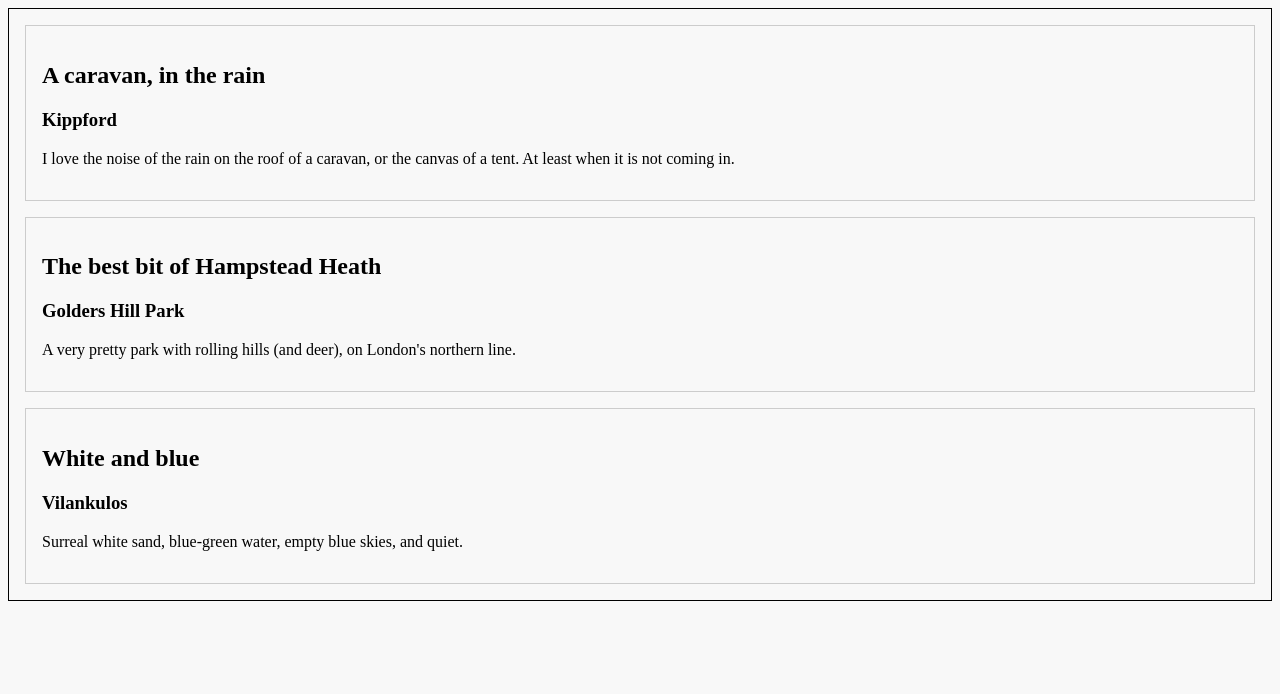
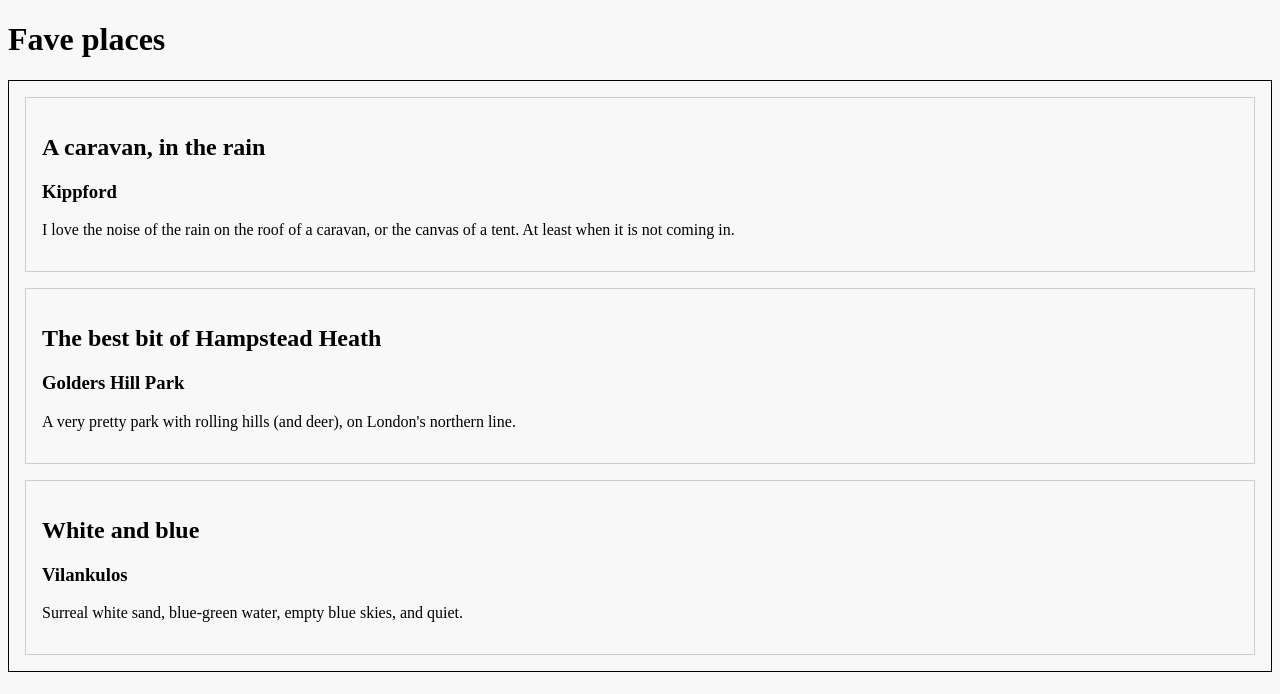
Before and after one commit to nbogie/fave-places-soln-june-2023, a React (Vite) app: page / in a window 1280 px wide. Shown: the top 694 px of the page. Built offline with nearby package versions, Linux system fonts and the light colour scheme.

Commit message:
extract PlacesList and PlaceView

```diff
--- a/src/components/App.tsx
+++ b/src/components/App.tsx
@@ -1,35 +1,13 @@
 import "./App.css";
-import { examplePlaces } from "../data/examplePlaces";
-import { Place } from "../place";
-
-console.log({ examplePlaces });
+import { PlacesList } from "./PlacesList";
 
 function App() {
-    const examplePlacesElements: JSX.Element[] = [
-        <PlaceView place={examplePlaces[0]} key={1} />,
-        <PlaceView place={examplePlaces[1]} key={2} />,
-        <PlaceView place={examplePlaces[2]} key={3} />,
-    ];
-
-    console.log("JSX.Element array: ", examplePlacesElements);
-
-    return <div className="favePlaces">{examplePlacesElements}</div>;
+    return (
+        <div>
+            <h1>Fave places</h1>
+            <PlacesList />
+        </div>
+    );
 }
 
 export default App;
-
-interface PlaceViewProps {
-    place: Place;
-}
-
-function PlaceView(props: PlaceViewProps): JSX.Element {
-    const { title, placeName, description } = props.place;
-
-    return (
-        <div className="place">
-            <h2>{title}</h2>
-            <h3>{placeName}</h3>
-            <p>{description}</p>
-        </div>
-    );
-}
--- /dev/null
+++ b/src/components/PlaceView.tsx
@@ -0,0 +1,17 @@
+import { Place } from "../place";
+
+interface PlaceViewProps {
+    place: Place;
+}
+
+export function PlaceView(props: PlaceViewProps): JSX.Element {
+    const { title, placeName, description } = props.place;
+
+    return (
+        <div className="place">
+            <h2>{title}</h2>
+            <h3>{placeName}</h3>
+            <p>{description}</p>
+        </div>
+    );
+}
--- /dev/null
+++ b/src/components/PlacesList.tsx
@@ -0,0 +1,13 @@
+import { examplePlaces } from "../data/examplePlaces";
+import { PlaceView } from "./PlaceView";
+
+export function PlacesList() {
+    const examplePlacesElements: JSX.Element[] = [];
+    for (const examplePlace of examplePlaces) {
+        examplePlacesElements.push(
+            <PlaceView place={examplePlace} key={examplePlace.title} />
+        );
+    }
+
+    return <div className="favePlaces">{examplePlacesElements}</div>;
+}
```
